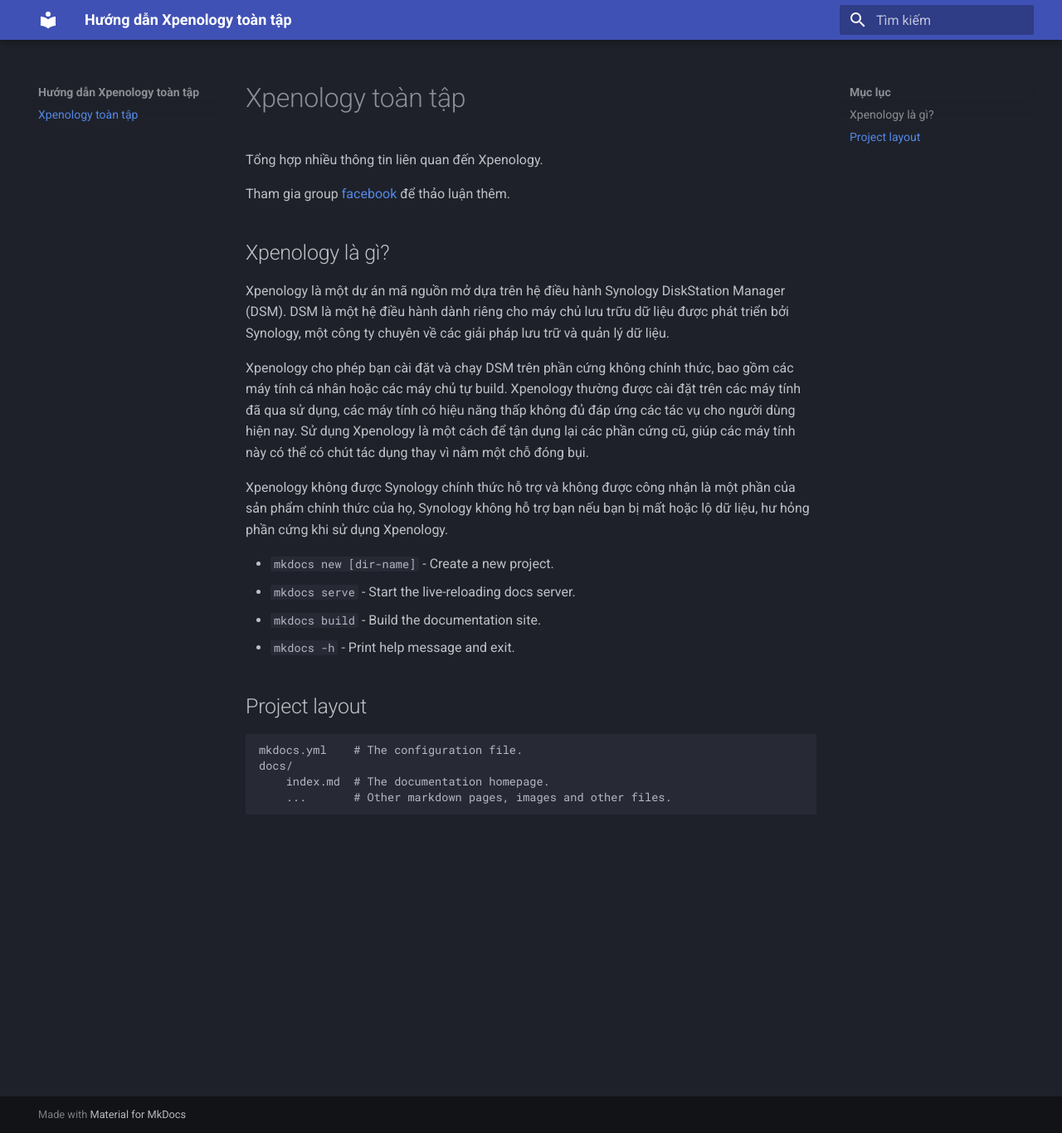
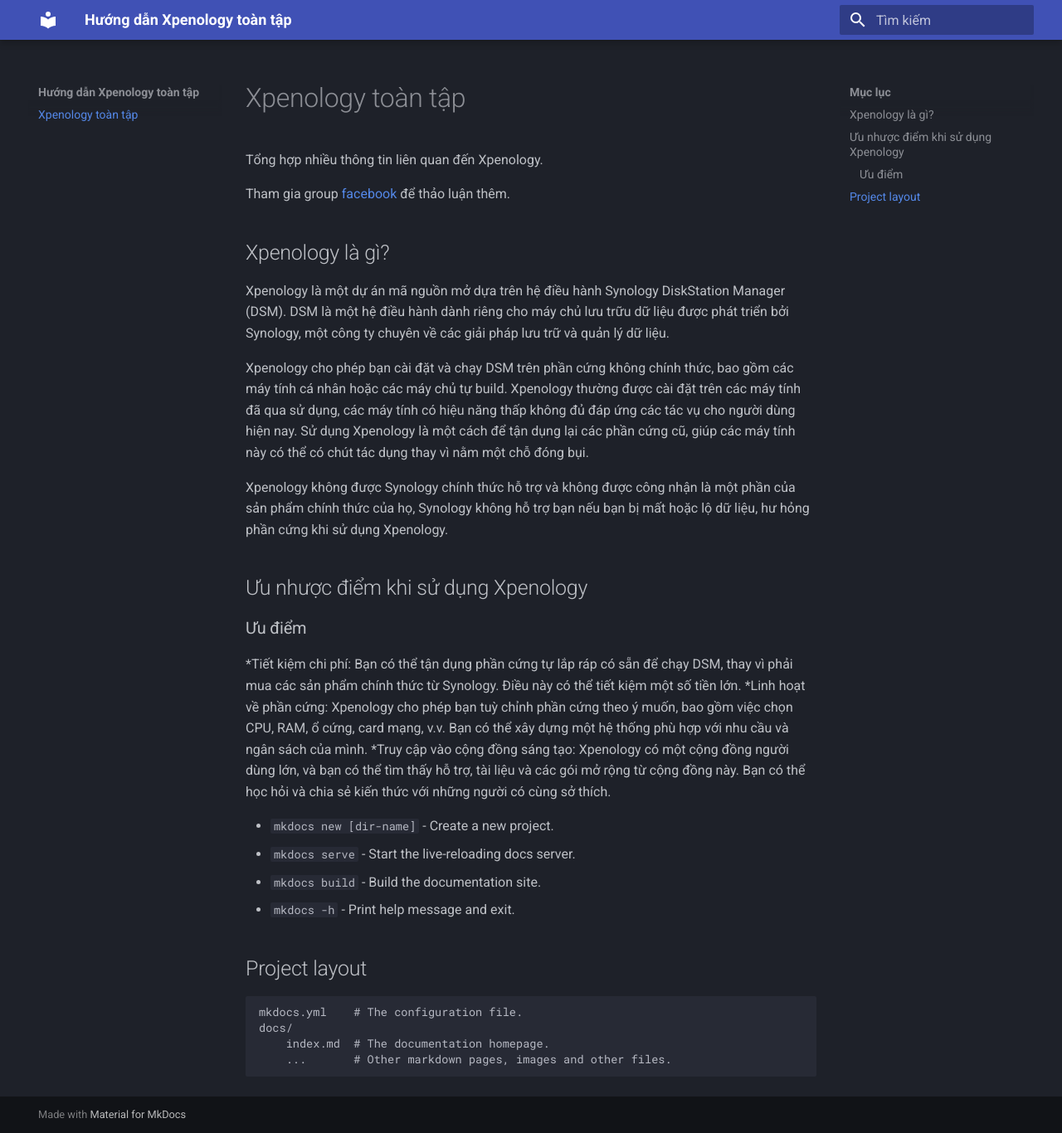
Before and after one commit to luutuananh/xpenology, an MkDocs documentation site: the page built from docs/index.md, in a window 1280 px wide and 1366 px high. Shown: the whole window at 83% size. Built offline with MkDocs 1.6.1 and Material for MkDocs 9.7.7, drawn with Linux system fonts in a browser that asks for light colours.

Commit message:
Update index.md

```diff
--- a/docs/index.md
+++ b/docs/index.md
@@ -12,6 +12,13 @@ Xpenology cho phép bạn cài đặt và chạy DSM trên phần cứng không
 
 Xpenology không được Synology chính thức hỗ trợ và không được công nhận là một phần của sản phẩm chính thức của họ, Synology không hỗ trợ bạn nếu bạn bị mất hoặc lộ dữ liệu, hư hỏng phần cứng khi sử dụng Xpenology.
 
+## Ưu nhược điểm khi sử dụng Xpenology
+
+### Ưu điểm
+
+*Tiết kiệm chi phí: Bạn có thể tận dụng phần cứng tự lắp ráp có sẵn để chạy DSM, thay vì phải mua các sản phẩm chính thức từ Synology. Điều này có thể tiết kiệm một số tiền lớn.
+*Linh hoạt về phần cứng: Xpenology cho phép bạn tuỳ chỉnh phần cứng theo ý muốn, bao gồm việc chọn CPU, RAM, ổ cứng, card mạng, v.v. Bạn có thể xây dựng một hệ thống phù hợp với nhu cầu và ngân sách của mình.
+*Truy cập vào cộng đồng sáng tạo: Xpenology có một cộng đồng người dùng lớn, và bạn có thể tìm thấy hỗ trợ, tài liệu và các gói mở rộng từ cộng đồng này. Bạn có thể học hỏi và chia sẻ kiến thức với những người có cùng sở thích.
 
 * `mkdocs new [dir-name]` - Create a new project.
 * `mkdocs serve` - Start the live-reloading docs server.
```
